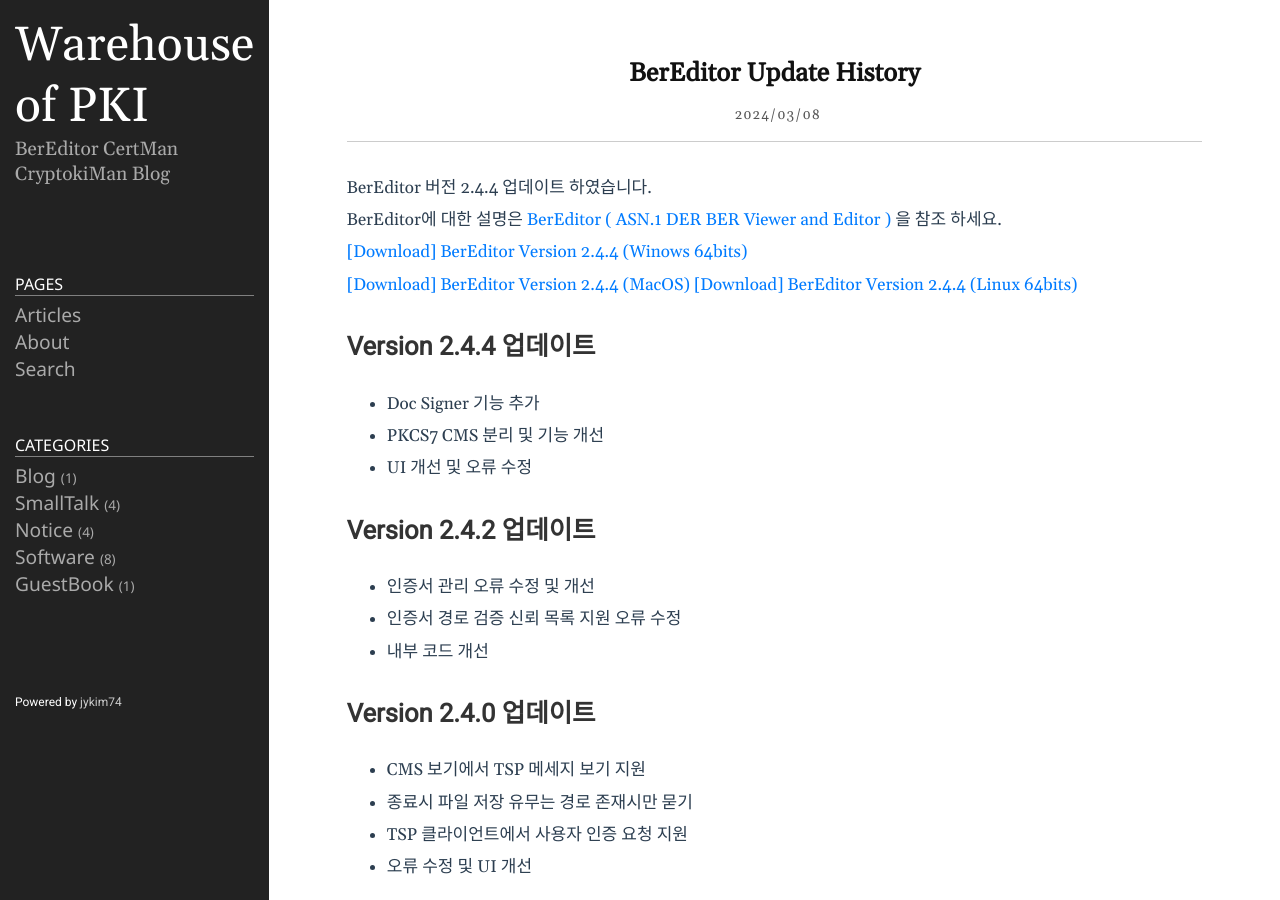
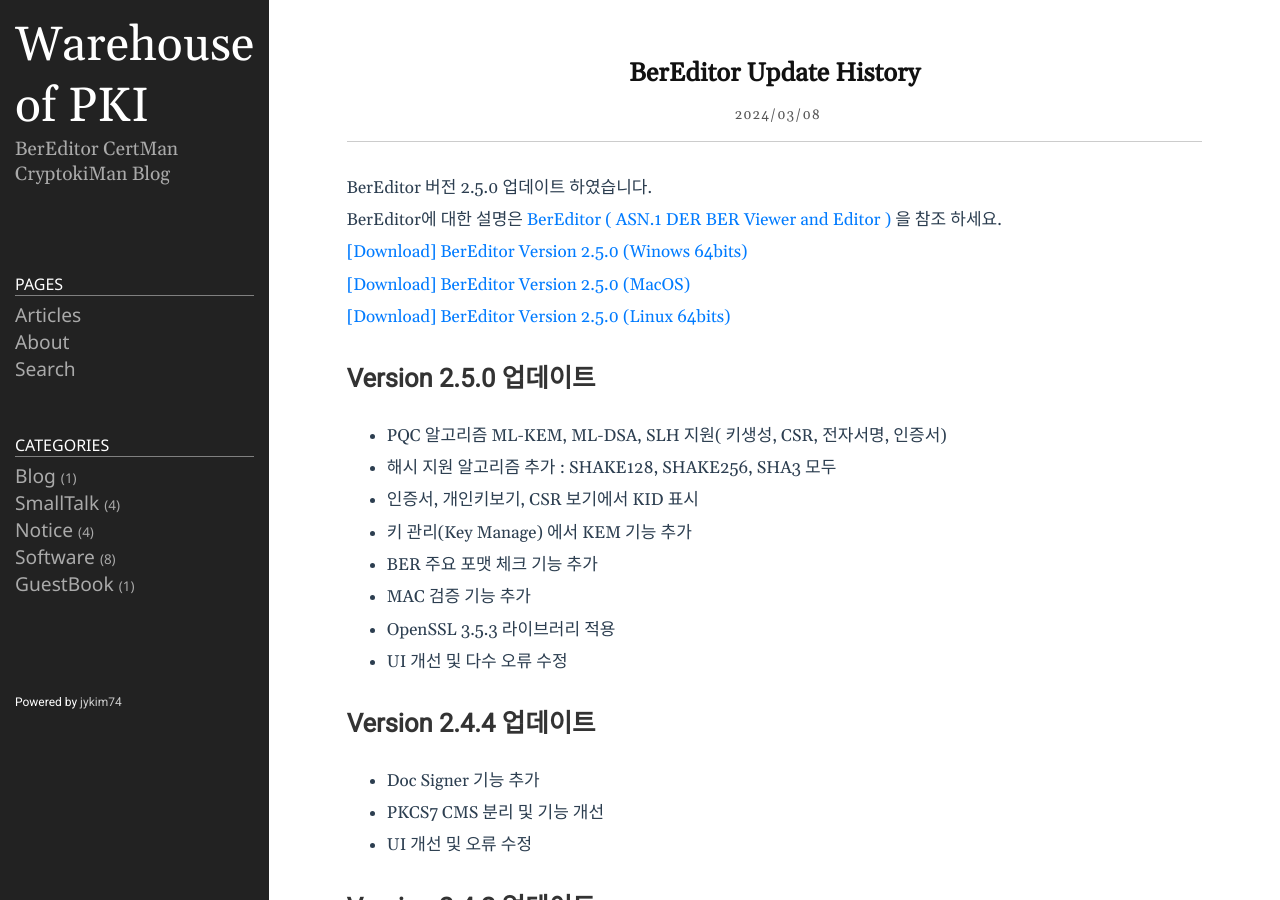
Before and after one commit to jykim74/jykim74.github.io, a Jekyll site: the page built from _posts/2024-03-08-BerEditorUpdate.md, in a window 1280 px wide and 900 px high. Built offline with Jekyll 4.4.1, drawn with Linux system fonts in a browser that asks for light colours; nearby versions of some CDN libraries; comment, search, counter and statistics services are not loaded.

Commit message:
BerEditor, CertMan, CryptokiMan 전체 업데이트 적용

```diff
--- a/_posts/2023-04-13-BerEditor.markdown
+++ b/_posts/2023-04-13-BerEditor.markdown
@@ -16,11 +16,11 @@
 
 This is a program I made personally, so if you have any questions or bugs, use [Google Groups]( https://groups.google.com/g/bereditor, "Google Groups" )
 
-[[Download] BerEditor Version 2.4.4 (Win64)]( https://jykim74.github.io/msi/BerEditor-enV244.msi "BerEditor" )
+[[Download] BerEditor Version 2.5.0 (Win64)]( https://jykim74.github.io/msi/BerEditor-enV250.msi "BerEditor" )
 
-[[Download] BerEditor Version 2.4.4 (MacOS)]( https://jykim74.github.io/dmg/BerEditorV244.dmg "BerEditor" )
+[[Download] BerEditor Version 2.5.0 (MacOS)]( https://jykim74.github.io/dmg/BerEditorV250.dmg "BerEditor" )
 
-[[Download] BerEditor Version 2.4.4 (Linux64)]( https://jykim74.github.io/zip/BerEditorV244.zip "BerEditor" )
+[[Download] BerEditor Version 2.5.0 (Linux64)]( https://jykim74.github.io/zip/BerEditorV250.zip "BerEditor" )
 
 If you would like to receive a license, simply write a request in [Free License Request](https::/jykim7.mycafe24.com/user_reg.php) and you can receive a trial (30-day) license.
 Of course, you can apply for a license multiple times.
--- a/_posts/2023-04-13-CertMan.markdown
+++ b/_posts/2023-04-13-CertMan.markdown
@@ -10,11 +10,11 @@
 The file can be downloaded from this page link (size is about 30M)
 This is a program I made personally, so if you have any questions or bugs, please Use [Google Groups]( https://groups.google.com/g/certman, "Google Groups" )
 
-[[Download] CertMan Version 2.1.4 (Win64)](https://jykim74.github.io/msi/CertMan-enV212.msi "CertMan")
+[[Download] CertMan Version 2.2.0 (Win64)](https://jykim74.github.io/msi/CertMan-enV220.msi "CertMan")
 
-[[Download] CertMan Version 2.1.4 (MacOS)](https://jykim74.github.io/dmg/CertManV214.dmg, "CertMan")
+[[Download] CertMan Version 2.2.0 (MacOS)](https://jykim74.github.io/dmg/CertManV220.dmg, "CertMan")
 
-[[Download] CertMan Version 2.1.4 (Linux64)](https://jykim74.github.io/zip/CertManV214.zip, "CertMan")
+[[Download] CertMan Version 2.2.0 (Linux64)](https://jykim74.github.io/zip/CertManV220.zip, "CertMan")
 
 If you would like to receive a license, simply write a request in [Free License Request](https::/jykim7.mycafe24.com/user_reg.php) and you can receive a trial (30-day) license.
 Of course, you can apply for a license multiple times.
--- a/_posts/2023-04-13-CryptokiMan.markdown
+++ b/_posts/2023-04-13-CryptokiMan.markdown
@@ -10,11 +10,11 @@
 Actually, the module test was done with the library downloaded from https://www.opendnssec.org/softhsm/.
 This is a program I made personally, so if you have any questions or bugs, use [Google Groups]( https://groups.google.com/g/cryptokiman, "Google Groups" )
 
-[[Download] CryptokiMan Version 2.1.4 (Win64)](https://jykim74.github.io/msi/CryptokiMan-enV214.msi "CryptokiMan")
+[[Download] CryptokiMan Version 2.1.6 (Win64)](https://jykim74.github.io/msi/CryptokiMan-enV216.msi "CryptokiMan")
 
-[[Download] CryptokiMan Version 2.1.4(MacOS)](https://jykim74.github.io/dmg/CryptokiManV214.dmg, "CryptokiMan")
+[[Download] CryptokiMan Version 2.1.6(MacOS)](https://jykim74.github.io/dmg/CryptokiManV216.dmg, "CryptokiMan")
 
-[[Download] CryptokiMan Version 2.1.4 (Linux64)](https://jykim74.github.io/zip/CryptokiManV214.zip, "CryptokiMan")
+[[Download] CryptokiMan Version 2.1.6 (Linux64)](https://jykim74.github.io/zip/CryptokiManV216.zip, "CryptokiMan")
 
 If you would like to receive a license, simply write a request in [Free License Request](https::/jykim7.mycafe24.com/user_reg.php) and you can receive a trial (30-day) license.
 Of course, you can apply for a license multiple times.
--- a/_posts/2024-03-08-BerEditorUpdate.md
+++ b/_posts/2024-03-08-BerEditorUpdate.md
@@ -1,15 +1,28 @@
 ---
 layout: post
 title: "BerEditor Update History"
-tags: [ASN.1,ASN.1 viewer, BER, BER reader, BER viewer, DER ,DER reader]
+tags: [ASN.1,ASN.1 viewer, BER, DER, PQC, RSA, ECDSA, DSA, PQC, ML-KEM, ML-DSA, SLH-DSA]
 category: Software
 ---
-BerEditor 버전 2.4.4 업데이트 하였습니다.
+BerEditor 버전 2.5.0 업데이트 하였습니다.
 BerEditor에 대한 설명은 [BerEditor ( ASN.1 DER BER Viewer and Editor )](https://jykim74.tistory.com/36) 을 참조 하세요.
 
-[\[Download\] BerEditor Version 2.4.4 (Winows 64bits)](https://jykim74.github.io/msi/BerEditor-enV244.msi)
-[\[Download\] BerEditor Version 2.4.4 (MacOS)](https://jykim74.github.io/dmg/BerEditorV244.dmg)
-[\[Download\] BerEditor Version 2.4.4 (Linux 64bits)](https://jykim74.github.io/zip/BerEditorV244.zip)
+[\[Download\] BerEditor Version 2.5.0 (Winows 64bits)](https://jykim74.github.io/msi/BerEditor-enV250.msi)
+
+[\[Download\] BerEditor Version 2.5.0 (MacOS)](https://jykim74.github.io/dmg/BerEditorV250.dmg)
+
+[\[Download\] BerEditor Version 2.5.0 (Linux 64bits)](https://jykim74.github.io/zip/BerEditorV250.zip)
+
+
+## Version 2.5.0 업데이트
+- PQC 알고리즘 ML-KEM, ML-DSA, SLH 지원( 키생성, CSR, 전자서명, 인증서)
+- 해시 지원 알고리즘 추가 : SHAKE128, SHAKE256, SHA3 모두
+- 인증서, 개인키보기, CSR 보기에서 KID 표시
+- 키 관리(Key Manage) 에서 KEM 기능 추가
+- BER 주요 포맷 체크 기능 추가
+- MAC 검증 기능 추가
+- OpenSSL 3.5.3 라이브러리 적용
+- UI 개선 및 다수 오류 수정
 
 ## Version 2.4.4 업데이트
 - Doc Signer 기능 추가
--- a/appcast/bereditor_appcast_mac.xml
+++ b/appcast/bereditor_appcast_mac.xml
@@ -5,10 +5,10 @@
 		<description>Feed for BerEditor updates</description>
 		<language>en</language>
 		<item>
-			<title>Version 2.4.4</title>
+			<title>Version 2.5.0</title>
 			<sparkle:releaseNotesLink>https://jykim74.github.io/software/2024/03/08/BerEditorUpdate.html</sparkle:releaseNotesLink>
-			<enclosure url="https://jykim74.github.io/dmg/BerEditorV244.dmg" sparkle:version="2.4.4"
-			sparkle:edSignature="r4qUTzV6/A8BFGtQzTwjN5p4NTc7Lz+V3PtLp4EXXfEjJyn0YtR12X6H6d01MX+j+6XbcNp82yizLX+5TGNsCg==" length="31907025"
+			<enclosure url="https://jykim74.github.io/dmg/BerEditorV250.dmg" sparkle:version="2.5.0"
+			sparkle:edSignature="JA07uaRdkhuyv2Iq5xo2iE7Ce2bgkEu+q63Rmjt4iYHipSF9hhA9IobiKsT6XEgBPXHb38lmON+KSZaZLzjkBw==" length="32674722"
 			type="application/octet-stream"/>
 		</item>
 	</channel>
--- a/appcast/bereditor_appcast_mac_ko.xml
+++ b/appcast/bereditor_appcast_mac_ko.xml
@@ -5,10 +5,10 @@
 		<description>Feed for BerEditor updates</description>
 		<language>en</language>
 		<item>
-			<title>Version 2.4.4</title>
+			<title>Version 2.5.0</title>
 			<sparkle:releaseNotesLink>https://jykim74.github.io/software/2024/03/08/BerEditorUpdate.html</sparkle:releaseNotesLink>
-			<enclosure url="https://jykim74.github.io/dmg/BerEditorV244.dmg" sparkle:version="2.4.4"
-			sparkle:edSignature="r4qUTzV6/A8BFGtQzTwjN5p4NTc7Lz+V3PtLp4EXXfEjJyn0YtR12X6H6d01MX+j+6XbcNp82yizLX+5TGNsCg==" length="31907025"
+			<enclosure url="https://jykim74.github.io/dmg/BerEditorV250.dmg" sparkle:version="2.5.0"
+			sparkle:edSignature="JA07uaRdkhuyv2Iq5xo2iE7Ce2bgkEu+q63Rmjt4iYHipSF9hhA9IobiKsT6XEgBPXHb38lmON+KSZaZLzjkBw==" length="32674722"
 			type="application/octet-stream"/>
 		</item>
 	</channel>
--- a/appcast/bereditor_appcast_win.xml
+++ b/appcast/bereditor_appcast_win.xml
@@ -5,9 +5,9 @@
 		<description>Feed for BerEditor updates</description>
 		<language>en</language>
 		<item>
-			<title>Version 2.4.4</title>
+			<title>Version 2.5.0</title>
 			<sparkle:releaseNotesLink>https://jykim74.github.io/software/2024/03/08/BerEditorUpdate.html</sparkle:releaseNotesLink>
-			<enclosure url="https://jykim74.github.io/msi/BerEditor-enV244.msi" sparkle:version="2.4.4" length="0" type="application/octet-stream"/>
+			<enclosure url="https://jykim74.github.io/msi/BerEditor-enV250.msi" sparkle:version="2.5.0" length="0" type="application/octet-stream"/>
 		</item>
 	</channel>
 </rss>
--- a/appcast/bereditor_appcast_win_ko.xml
+++ b/appcast/bereditor_appcast_win_ko.xml
@@ -5,9 +5,9 @@
 		<description>Feed for BerEditor updates</description>
 		<language>en</language>
 		<item>
-			<title>Version 2.4.4</title>
+			<title>Version 2.5.0</title>
 			<sparkle:releaseNotesLink>https://jykim74.github.io/software/2024/03/08/BerEditorUpdate.html</sparkle:releaseNotesLink>
-			<enclosure url="https://jykim74.github.io/msi/BerEditor-enV244.msi" sparkle:version="2.4.4" length="0" type="application/octet-stream"/>
+			<enclosure url="https://jykim74.github.io/msi/BerEditor-enV250.msi" sparkle:version="2.5.0" length="0" type="application/octet-stream"/>
 		</item>
 	</channel>
 </rss>
--- a/appcast/certman_appcast_mac.xml
+++ b/appcast/certman_appcast_mac.xml
@@ -5,10 +5,10 @@
 		<description>Feed for CertMan updates</description>
 		<language>en</language>
 		<item>
-			<title>Version 2.1.4</title>
+			<title>Version 2.2.0</title>
 			<sparkle:releaseNotesLink>https://jykim74.github.io/software/2024/03/08/CertManUpdate.html</sparkle:releaseNotesLink>
-			<enclosure url="https://jykim74.github.io/dmg/CertManV214.dmg" sparkle:version="2.1.4"
-			sparkle:edSignature="FA8PBiGatEOS5Cxzuy51Qw3pn/PUUVyQ2rysg3aiNg9jqK0ZmjlkO5HuWyUkiJLc7FZKqxEFrpiZiC2mlt+rBw==" length="17155687"
+			<enclosure url="https://jykim74.github.io/dmg/CertManV220.dmg" sparkle:version="2.2.0"
+			sparkle:edSignature="Skf1Y8iVFaaf9OJkKPdV2xfbzRj6QLGm6dSjrfotGRRd2fepAtWvXtBqRREPSJfolSkoxxf/xb78DebVLMYpDg==" length="17781107"
 			type="application/octet-stream"/>
 		</item>
 	</channel>
--- a/appcast/certman_appcast_mac_ko.xml
+++ b/appcast/certman_appcast_mac_ko.xml
@@ -5,10 +5,10 @@
 		<description>Feed for CertMan updates</description>
 		<language>en</language>
 		<item>
-			<title>Version 2.1.4</title>
+			<title>Version 2.2.0</title>
 			<sparkle:releaseNotesLink>https://jykim74.github.io/software/2024/03/08/CertManUpdate.html</sparkle:releaseNotesLink>
-			<enclosure url="https://jykim74.github.io/dmg/CertManV214.dmg" sparkle:version="2.1.4"
-			sparkle:edSignature="FA8PBiGatEOS5Cxzuy51Qw3pn/PUUVyQ2rysg3aiNg9jqK0ZmjlkO5HuWyUkiJLc7FZKqxEFrpiZiC2mlt+rBw==" length="17155687"
+			<enclosure url="https://jykim74.github.io/dmg/CertManV220.dmg" sparkle:version="2.2.0"
+			sparkle:edSignature="Skf1Y8iVFaaf9OJkKPdV2xfbzRj6QLGm6dSjrfotGRRd2fepAtWvXtBqRREPSJfolSkoxxf/xb78DebVLMYpDg==" length="17781107"
 			type="application/octet-stream"/>
 		</item>
 	</channel>
--- a/appcast/certman_appcast_win.xml
+++ b/appcast/certman_appcast_win.xml
@@ -5,9 +5,9 @@
 		<description>Feed for CertMan updates</description>
 		<language>en</language>
 		<item>
-			<title>Version 2.1.4</title>
+			<title>Version 2.2.0</title>
 			<sparkle:releaseNotesLink>https://jykim74.github.io/software/2024/03/08/CertManUpdate.html</sparkle:releaseNotesLink>
-			<enclosure url="https://jykim74.github.io/msi/CertMan-enV214.msi" sparkle:version="2.1.4" length="0" type="application/octet-stream"/>
+			<enclosure url="https://jykim74.github.io/msi/CertMan-enV220.msi" sparkle:version="2.2.0" length="0" type="application/octet-stream"/>
 		</item>
 	</channel>
 </rss>
--- a/appcast/certman_appcast_win_ko.xml
+++ b/appcast/certman_appcast_win_ko.xml
@@ -5,9 +5,9 @@
 		<description>Feed for CertMan updates</description>
 		<language>en</language>
 		<item>
-			<title>Version 2.1.4</title>
+			<title>Version 2.2.0</title>
 			<sparkle:releaseNotesLink>https://jykim74.github.io/software/2024/03/08/CertManUpdate.html</sparkle:releaseNotesLink>
-			<enclosure url="https://jykim74.github.io/msi/CertMan-enV214.msi" sparkle:version="2.1.4" length="0" type="application/octet-stream"/>
+			<enclosure url="https://jykim74.github.io/msi/CertMan-enV220.msi" sparkle:version="2.2.0" length="0" type="application/octet-stream"/>
 		</item>
 	</channel>
 </rss>
--- a/appcast/cryptokiman_appcast_mac.xml
+++ b/appcast/cryptokiman_appcast_mac.xml
@@ -5,10 +5,10 @@
 		<description>Feed for CryptokiMan updates</description>
 		<language>en</language>
 		<item>
-			<title>Version 2.1.4</title>
+			<title>Version 2.1.6</title>
 			<sparkle:releaseNotesLink>https://jykim74.github.io/software/2024/03/08/CryptokiUpdate.html</sparkle:releaseNotesLink>
-			<enclosure url="https://jykim74.github.io/dmg/CryptokiManV214.dmg" sparkle:version="2.1.4"
-			sparkle:edSignature="eiVJZk3r9RWXOLHVfBMr8cGn2dMiJ04H+x2uk6tfV4JQo1rH3aW/dFOx/1tomIMb4xT+IQW2qjaFJl1akPrsAA==" length="16725999"
+			<enclosure url="https://jykim74.github.io/dmg/CryptokiManV216.dmg" sparkle:version="2.1.6"
+			sparkle:edSignature="XKYBStNHiPINANjzEO88JotSP5J1QEP13pGEtCskUSYFT8ihYSmb3OrVs8/hptuLlHWK9tB0Z91rJK/xvsVqBA==" length="17328237"
 			type="application/octet-stream"/>
 		</item>
 	</channel>
--- a/appcast/cryptokiman_appcast_mac_ko.xml
+++ b/appcast/cryptokiman_appcast_mac_ko.xml
@@ -5,10 +5,10 @@
 		<description>Feed for CryptokiMan updates</description>
 		<language>en</language>
 		<item>
-			<title>Version 2.1.4</title>
+			<title>Version 2.1.6</title>
 			<sparkle:releaseNotesLink>https://jykim74.github.io/software/2024/03/08/CryptokiUpdate.html</sparkle:releaseNotesLink>
-			<enclosure url="https://jykim74.github.io/dmg/CryptokiManV214.dmg" sparkle:version="2.1.4"
-			sparkle:edSignature="eiVJZk3r9RWXOLHVfBMr8cGn2dMiJ04H+x2uk6tfV4JQo1rH3aW/dFOx/1tomIMb4xT+IQW2qjaFJl1akPrsAA==" length="16725999"
+			<enclosure url="https://jykim74.github.io/dmg/CryptokiManV216.dmg" sparkle:version="2.1.6"
+			sparkle:edSignature="XKYBStNHiPINANjzEO88JotSP5J1QEP13pGEtCskUSYFT8ihYSmb3OrVs8/hptuLlHWK9tB0Z91rJK/xvsVqBA==" length="17328237"
 			type="application/octet-stream"/>
 		</item>
 	</channel>
--- a/appcast/cryptokiman_appcast_win.xml
+++ b/appcast/cryptokiman_appcast_win.xml
@@ -5,9 +5,9 @@
 		<description>Feed for CryptokiMan updates</description>
 		<language>en</language>
 		<item>
-			<title>Version 2.1.4</title>
+			<title>Version 2.1.6</title>
 			<sparkle:releaseNotesLink>https://jykim74.github.io/software/2024/03/08/CryptokiUpdate.html</sparkle:releaseNotesLink>
-			<enclosure url="https://jykim74.github.io/msi/CryptokiMan-enV214.msi" sparkle:version="2.1.4" length="0" type="application/octet-stream"/>
+			<enclosure url="https://jykim74.github.io/msi/CryptokiMan-enV216.msi" sparkle:version="2.1.6" length="0" type="application/octet-stream"/>
 		</item>
 	</channel>
 </rss>
--- a/appcast/cryptokiman_appcast_win_ko.xml
+++ b/appcast/cryptokiman_appcast_win_ko.xml
@@ -5,9 +5,9 @@
 		<description>Feed for CryptokiMan updates</description>
 		<language>en</language>
 		<item>
-			<title>Version 2.1.4</title>
+			<title>Version 2.1.6</title>
 			<sparkle:releaseNotesLink>https://jykim74.github.io/software/2024/03/08/CryptokiUpdate.html</sparkle:releaseNotesLink>
-			<enclosure url="https://jykim74.github.io/msi/CryptokiMan-enV214.msi" sparkle:version="2.1.4" length="0" type="application/octet-stream"/>
+			<enclosure url="https://jykim74.github.io/msi/CryptokiMan-enV216.msi" sparkle:version="2.1.6" length="0" type="application/octet-stream"/>
 		</item>
 	</channel>
 </rss>
```
Also changed, not shown: _posts/2024-03-08-CertManUpdate.md (+11 -5 lines), _posts/2024-03-08-CryptokiUpdate.md (+9 -4 lines).
